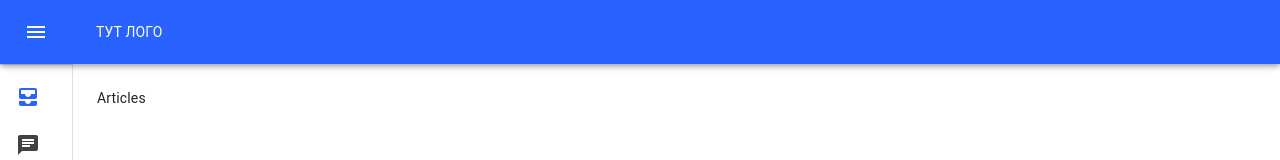
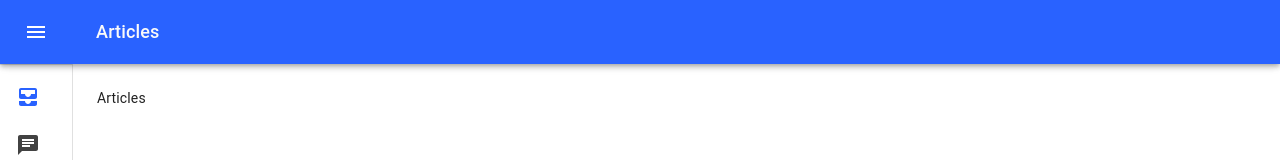
Before and after one commit to andreitweb/react-articles, a React (Create React App) app in the folder react-cli/: page / in a window 1280 px wide. Shown: the top 160 px of the page. Built offline with nearby package versions, Linux system fonts and the light colour scheme.

Commit message:
Add Logo to header

```diff
--- a/react-cli/src/App.js
+++ b/react-cli/src/App.js
@@ -5,7 +5,7 @@
 import clsx from 'clsx';
 
 import { pageList } from './pages';
-import { Sidebar } from './components';
+import { Sidebar, Logo } from './components';
 
 const drawerWidth = 240;
 const useStyles = makeStyles((theme) => ({
@@ -93,7 +93,7 @@
             >
               <Menu />
             </IconButton>
-            ТУТ ЛОГО
+            <Logo />
           </Toolbar>
         </AppBar>
         <Drawer
--- /dev/null
+++ b/react-cli/src/components/Logo/Logo.js
@@ -0,0 +1,18 @@
+import React from 'react';
+import { makeStyles } from '@material-ui/core';
+
+const useStyles = makeStyles((theme) => ({
+  root: {
+    fontSize: 18,
+    fontWeight: 500,
+    color: theme.palette.grey['50'],
+  },
+}));
+
+export const Logo = () => {
+  const classes = useStyles();
+
+  return (
+    <div className={classes.root}>Articles</div>
+  );
+};
--- a/react-cli/src/components/index.js
+++ b/react-cli/src/components/index.js
@@ -1,2 +1,3 @@
 export { Sidebar } from './Sidebar/Sidebar';
 export { Icon } from './Icon/Icon';
+export { Logo } from './Logo/Logo';
```
